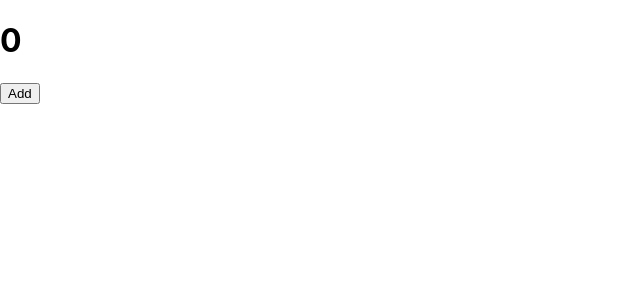
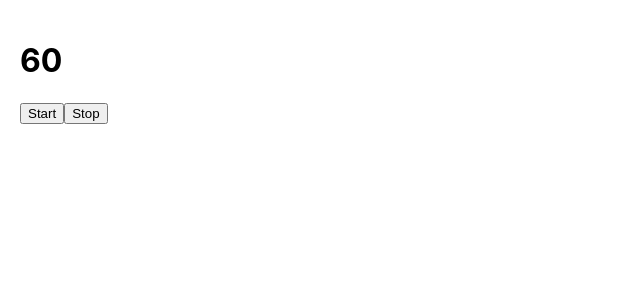
Before and after one commit to lazarus2019/learn-reactjs, a React (Create React App) app in the folder 4_React_project/tiktok/: page / in a window 1280 px wide. Shown: the top 300 px of the page, without its empty margins (0-640 px from the left). Built offline with nearby package versions, Linux system fonts and the light colour scheme.

Commit message:
Upload Learn useRef hook

```diff
--- a/4_React_project/tiktok/src/App.js
+++ b/4_React_project/tiktok/src/App.js
@@ -10,6 +10,7 @@ import LearnUseEffectP2 from './components/LearnUseEffect_p2';
 import LearnUseEffectP3 from './components/LearnUseEffect_p3';
 import LearnUseEffectP4 from './components/LearnUseEffect_p4';
 import LearnUseLayoutEffect from './components/LearnUseLayoutEffect';
+import LearnUseRef from './components/LearnUseRef';
 
 function App() {
   return (
@@ -21,7 +22,8 @@ function App() {
       {/* <LearnUseEffectP2 /> */}
       {/* <LearnUseEffectP3 /> */}
       {/* <LearnUseEffectP4 /> */}
-      <LearnUseLayoutEffect />
+      {/* <LearnUseLayoutEffect /> */}
+      <LearnUseRef />
 
     </React.Fragment>
   );
--- /dev/null
+++ b/4_React_project/tiktok/src/components/LearnUseRef.js
@@ -0,0 +1,56 @@
+import { useRef, useState, useEffect } from 'react'
+
+function LearnUseRef() {
+    const [count, setCount] = useState(60)
+
+    // Khai báo biến để chuẩn bị sử dụng cho lần re-render sau
+    const timerId = useRef()
+    const prevCount = useRef()
+
+    // Set element trong DOM
+    const h1Ref = useRef()
+
+    console.log(timerId.current)
+
+    // Lấy giá trị trước đó của state
+    useEffect(() => {
+        prevCount.current = count
+    }, [count])
+
+    // Lấy DOM element sau khi component render xong
+    useEffect(() => {
+        console.log(h1Ref.current)
+
+        const rect = h1Ref.current.getBoundingClientRect() // Lấy tọa độ element
+        console.log(rect)
+    })
+
+    // Lưu lại giá trị vào tham chiếu bên ngoài function component
+    const handleStart = () => {
+        timerId.current = setInterval(() => {
+            setCount(prevCount => prevCount - 1)
+        }, 1000)
+
+        console.log('Start -> ', timerId.current)
+    }
+
+    const handleStop = () => {
+        clearInterval(timerId.current)
+
+        console.log('Stop -> ', timerId.current)
+    }
+
+    console.log(count, prevCount.current)
+
+    return (
+        <div className="LearnUseRef" style={{ padding: 20 }}>
+            {/* Sử dụng thẻ ref để map với useRef */}
+            <h1 ref={h1Ref}>{count}</h1>
+
+            <button onClick={handleStart}>Start</button>
+            <button onClick={handleStop}>Stop</button>
+        </div>
+    );
+}
+
+export default LearnUseRef;
```
Also changed, not shown: 1 other file (tests, documents, lock files or other folders).
